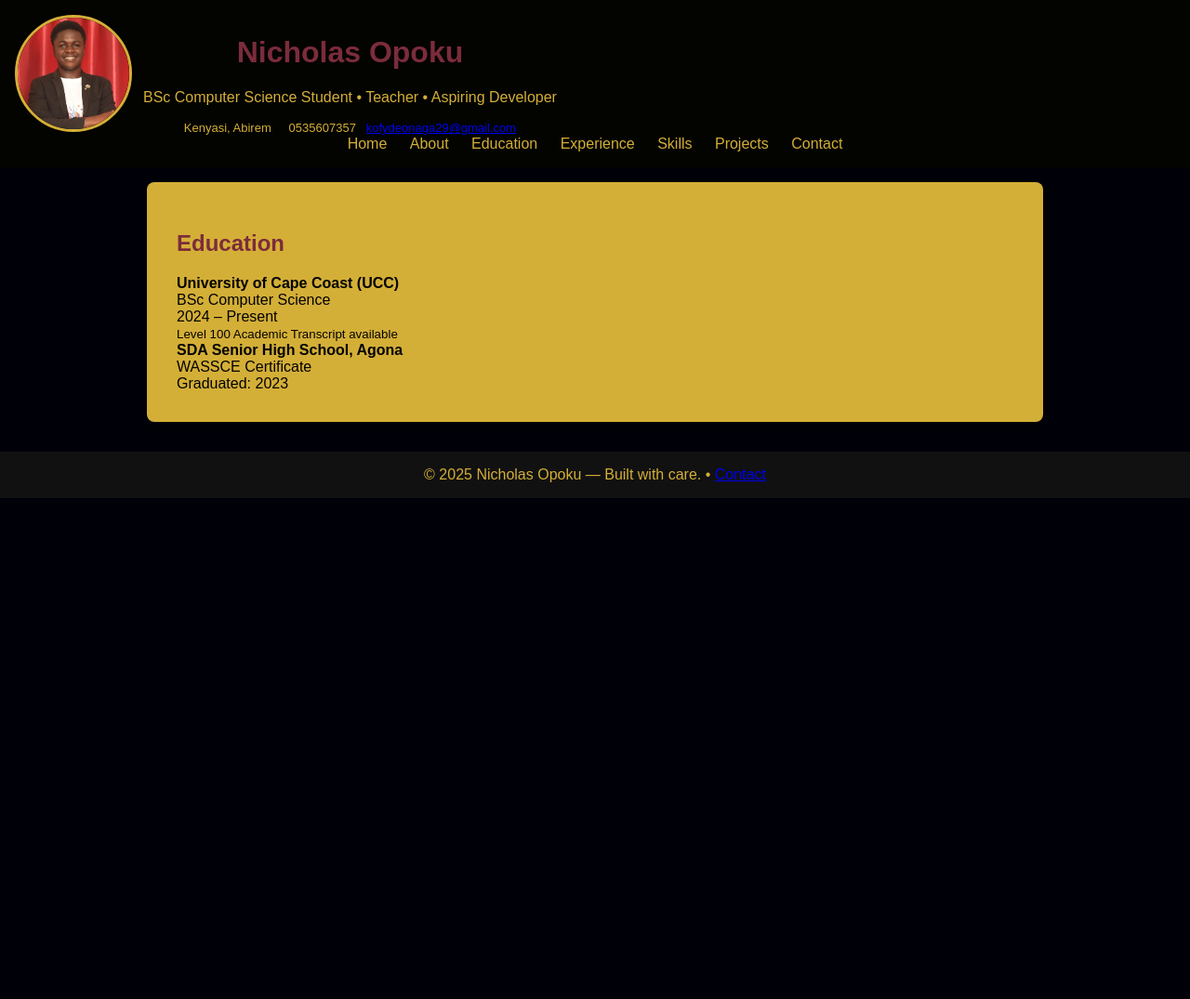
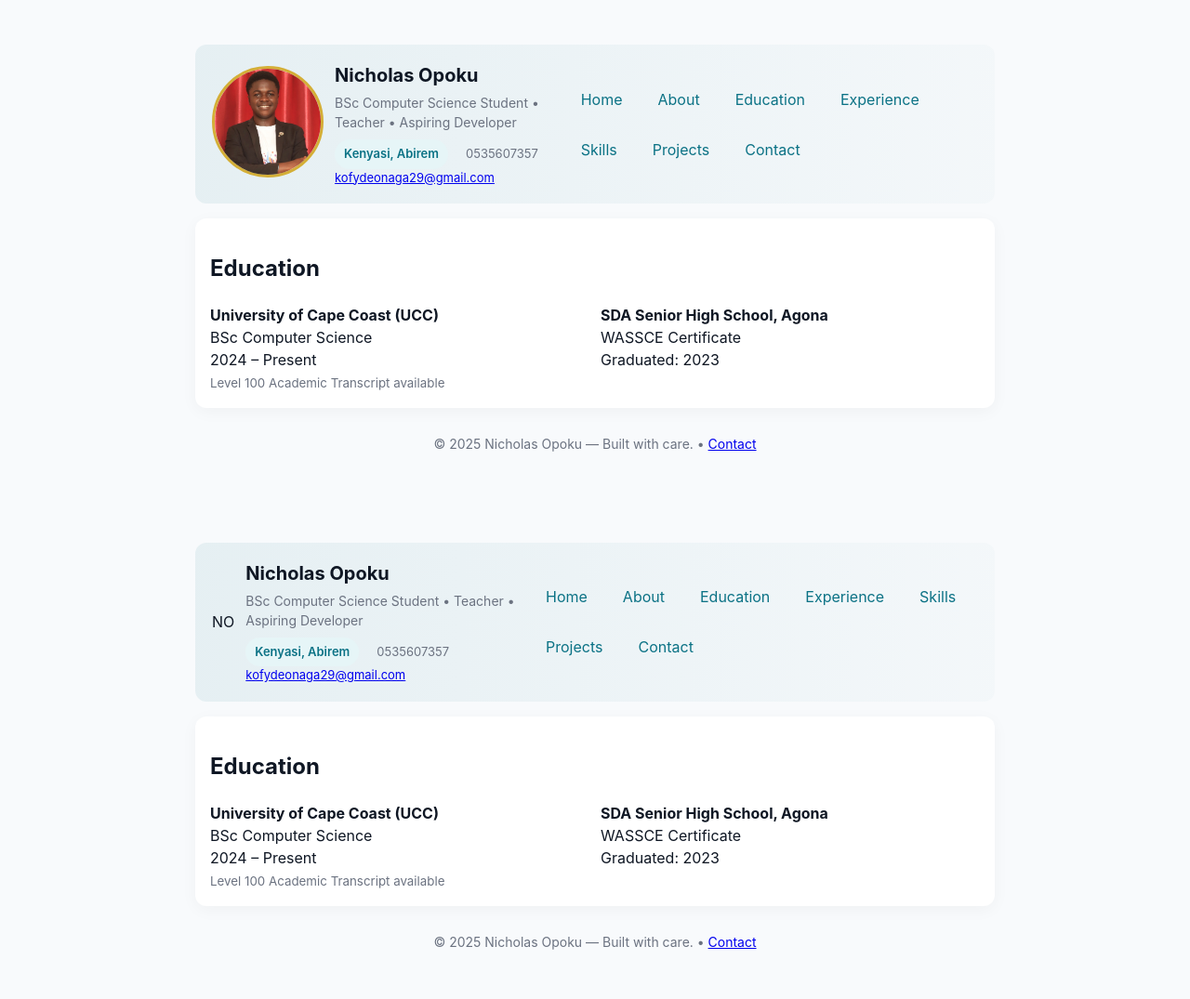
Before and after one commit to VyrnBust/vyrn-bust, a plain HTML site: page education.html in a window 1280 px wide. Shown: the whole page at 93% size. Before the commit the page ends 800 px from the top, so only its background shows below. Drawn offline with Linux system fonts and the light colour scheme.

Commit message:
Add files via upload

```diff
--- a/education.html
+++ b/education.html
@@ -10,7 +10,8 @@
   <div class="container">
     <header class="header">
       <div style="display:flex; gap:12px; align-items:center;">
-<div class="avatar"><img src="profile.jpg" alt="Nicholas Opoku"></div>        <div class="title">
+         <div class="avatar"><img src="profile.jpg" alt="Nicholas Opoku"></div>
+        <div class="title">
           <h1>Nicholas Opoku</h1>
           <p>BSc Computer Science Student • Teacher • Aspiring Developer</p>
           <div style="margin-top:8px; font-size:13px; color:var(--muted)">
@@ -58,3 +59,64 @@
   </div>
 </body>
 </html>
+<!doctype html>
+<html lang="en">
+<head>
+<meta charset="utf-8">
+<meta name="viewport" content="width=device-width,initial-scale=1">
+<title>Education - Nicholas Opoku</title>
+<link rel="stylesheet" href="styles.css">
+</head>
+<body>
+  <div class="container">
+    <header class="header">
+      <div style="display:flex; gap:12px; align-items:center;">
+        <div class="avatar">NO</div>
+        <div class="title">
+          <h1>Nicholas Opoku</h1>
+          <p>BSc Computer Science Student • Teacher • Aspiring Developer</p>
+          <div style="margin-top:8px; font-size:13px; color:var(--muted)">
+            <span class="badge">Kenyasi, Abirem</span> &nbsp; <span style="margin-left:8px">0535607357</span> &nbsp; <a href="mailto:kofydeonaga29@gmail.com">kofydeonaga29@gmail.com</a>
+          </div>
+        </div>
+      </div>
+
+    <nav class="nav">
+      <a href="index.html">Home</a>
+      <a href="about.html">About</a>
+      <a href="education.html">Education</a>
+      <a href="experience.html">Experience</a>
+      <a href="skills.html">Skills</a>
+      <a href="projects.html">Projects</a>
+      <a href="contact.html">Contact</a>
+    </nav>
+
+    </header>
+
+    <main>
+
+<section class="card">
+  <h2>Education</h2>
+  <div class="grid grid-2" style="margin-top:12px">
+    <div>
+      <strong>University of Cape Coast (UCC)</strong><br>
+      BSc Computer Science<br>
+      2024 – Present<br>
+      <small style="color:var(--muted)">Level 100 Academic Transcript available</small>
+    </div>
+    <div>
+      <strong>SDA Senior High School, Agona</strong><br>
+      WASSCE Certificate<br>
+      Graduated: 2023
+    </div>
+  </div>
+</section>
+
+    </main>
+
+    <footer class="footer">
+      © 2025 Nicholas Opoku — Built with care. • <a href="contact.html">Contact</a>
+    </footer>
+  </div>
+</body>
+</html>
--- a/styles.css
+++ b/styles.css
@@ -1,41 +1,18 @@
-body {
-  font-family: Arial, sans-serif;
-  margin: 0;
-  padding: 0;
-  background-color: #000008; /* Gray background */
-  color: #030300; /* Charcoal text */
+
+/* styles.css - simple responsive design */
+:root{
+  --accent:#0b7285;
+  --dark:#0f1724;
+  --muted:#6b7280;
+  --bg:#f8fafc;
+  --card:#ffffff;
+  --radius:12px;
+  --max-width:900px;
 }
-
-header {
-  background-color: #030300; /* Black */
-  color: #D4AF37; /* Charcoal text */
-  padding: 1rem;
-  text-align: center;
-}
-
-nav a {
-  color: #D4AF37; /* Gold links */
-  margin: 0 10px;
-  text-decoration: none;
-}
-
-nav a:hover {
-  color: #030300; /* White hover */
-}
-
-section {
-  padding: 2rem;
-  background-color: #D4AF37;
-  margin: 1rem auto;
-  max-width: 900px;
-  border-radius: 8px;
-  box-shadow: 0 4px 6px rgba(0,0,0,0.1);
-}
-
-h1, h2, h3 {
-  color: #7B2C3B; /* Wine */
-}
-
+*{box-sizing:border-box}
+body{font-family: Inter, system-ui, -apple-system, "Segoe UI", Roboto, "Helvetica Neue", Arial; margin:0; background:var(--bg); color:var(--dark); line-height:1.5}
+.container{max-width:var(--max-width); margin:28px auto; padding:20px;}
+.header{display:flex; align-items:center; gap:18px; background:linear-gradient(90deg, rgba(11,114,133,0.08), rgba(11,114,133,0.02)); padding:18px; border-radius:var(--radius)}
 .avatar img {
   width: 120px;
   height: 120px;
@@ -43,11 +20,19 @@ h1, h2, h3 {
   object-fit: cover;
   border: 3px solid #D4AF37; /* Gold border */
 }
+.title h1{margin:0; font-size:20px}
+.title p{margin:4px 0 0 0; color:var(--muted); font-size:14px}
+.nav{display:flex; gap:12px; margin-top:16px; flex-wrap:wrap}
+.nav a{padding:8px 12px; border-radius:10px; text-decoration:none; color:var(--accent); background:transparent; border:1px solid transparent}
+.nav a:hover{background:var(--card); box-shadow:0 1px 6px rgba(15,23,36,0.06)}
 
-footer {
-  background-color: #111111; /* Black */
-  color: #D4AF37; /* Gold text */
-  text-align: center;
-  padding: 1rem;
-  margin-top: 2rem;
-}
+.card{background:var(--card); padding:16px; border-radius:12px; box-shadow:0 4px 18px rgba(15,23,36,0.04); margin-top:16px}
+.section-title{display:flex; align-items:center; justify-content:space-between}
+.grid{display:grid; gap:12px}
+@media(min-width:720px){ .grid-2{grid-template-columns:1fr 1fr} .nav{margin-top:0} .header{justify-content:space-between} }
+
+.footer{margin:28px 0; text-align:center; color:var(--muted); font-size:14px}
+
+/* Buttons */
+.btn{display:inline-block; padding:10px 14px; border-radius:10px; text-decoration:none; background:var(--accent); color:white; font-weight:600}
+.badge{display:inline-block; padding:6px 10px; border-radius:999px; background:#e6f5f7; color:var(--accent); font-weight:600; font-size:13px}
```
Also changed, not shown: about.html (+1 -1 lines), contact.html (+2 -1 lines), experience.html (+2 -1 lines), index.html (+2 -2 lines), skills.html (+2 -1 lines), README.txt.
